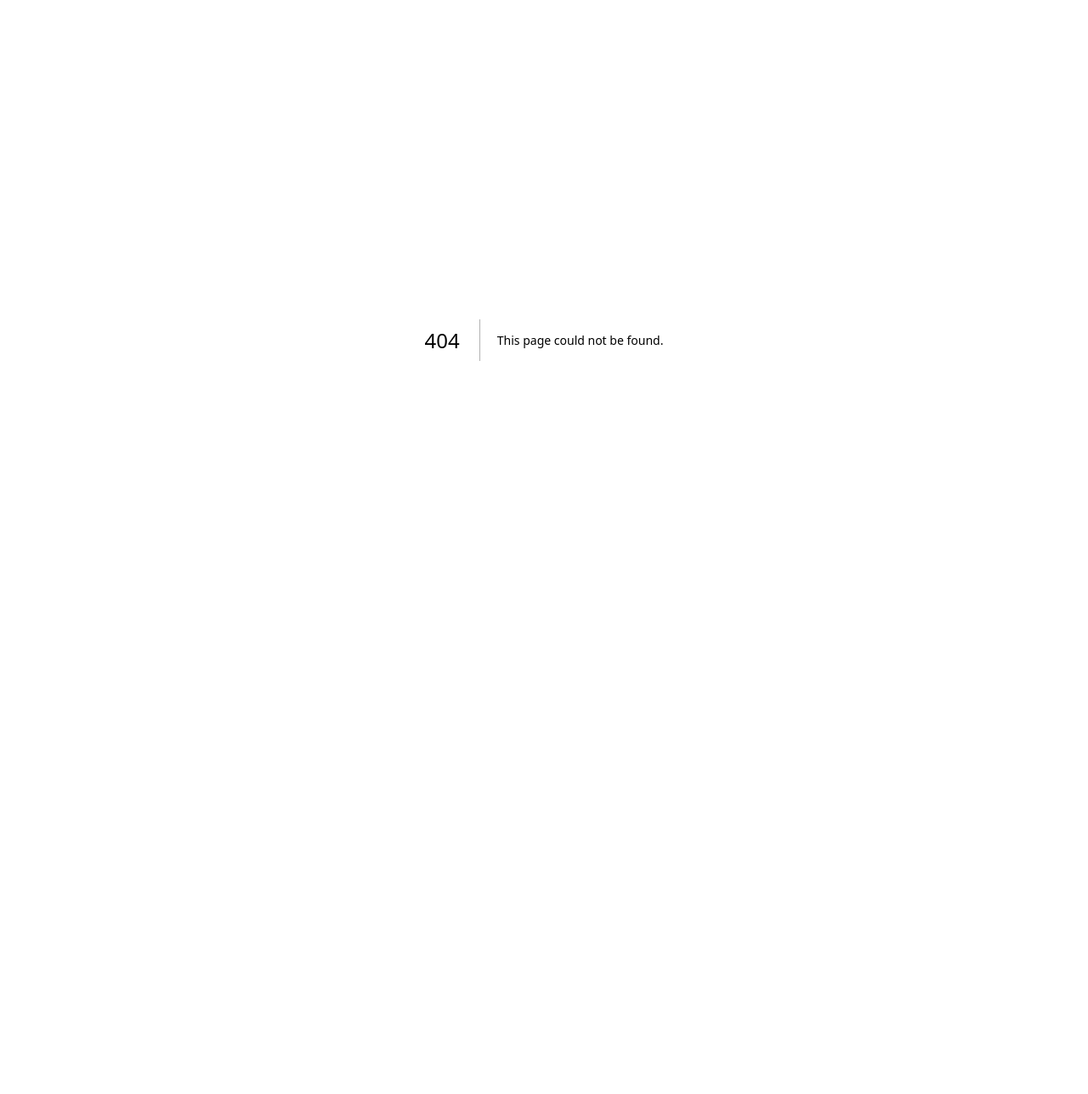
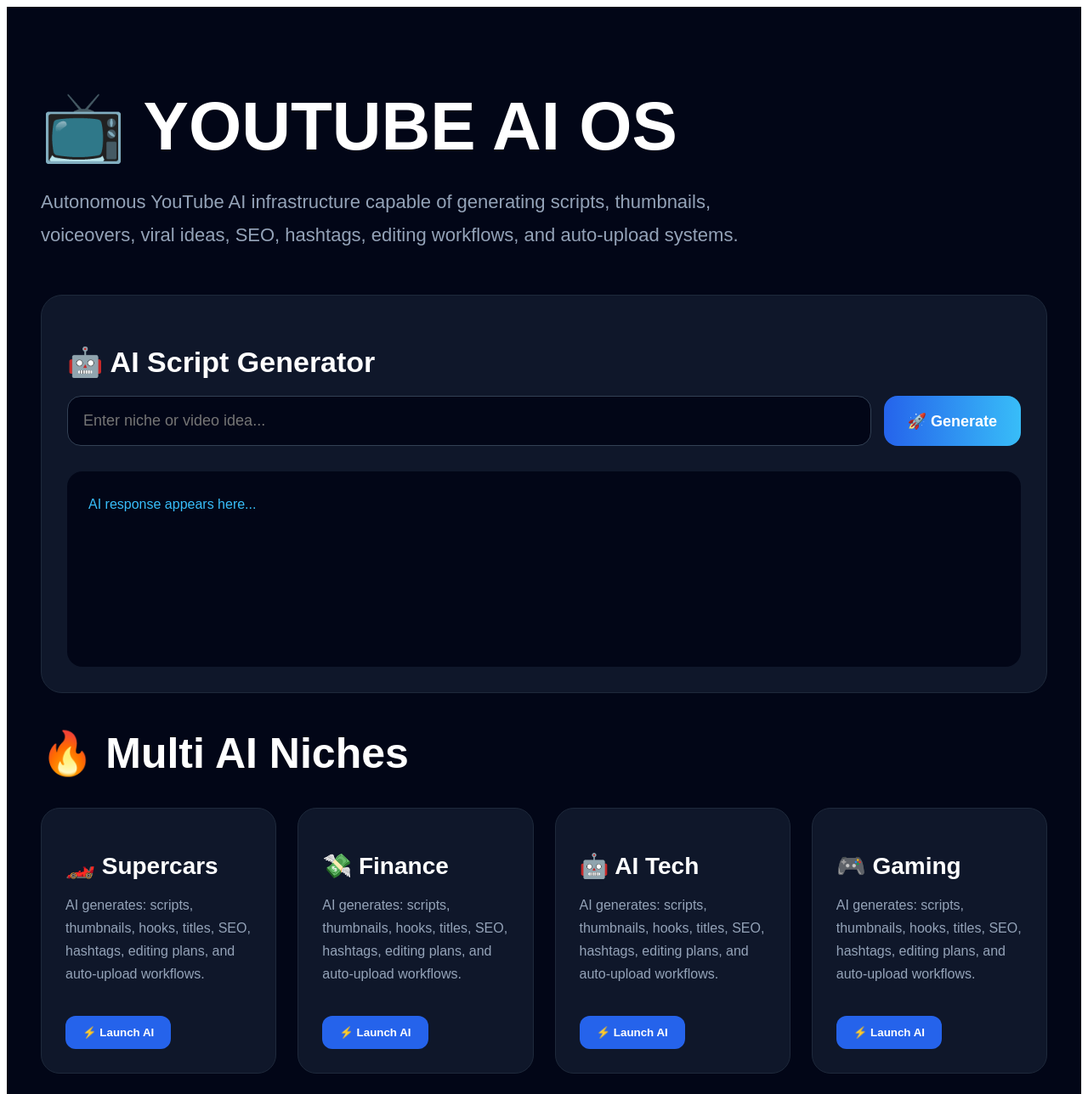
Before and after one commit to snapsparkofficial00-cloud/Ai, a Next.js app: page /youtube in a window 1280 px wide. Before the commit this address had no page. Shown: the top 1288 px of the page at 85% size. Before the commit the page ends 800 px from the top, so only its background shows below. Built offline with nearby package versions, Linux system fonts and the light colour scheme.

Commit message:
Create page.tsx

```diff
--- /dev/null
+++ b/app/youtube/page.tsx
@@ -0,0 +1,479 @@
+"use client";
+
+import { useState } from "react";
+
+export default function YouTubeAIPage() {
+
+  const [prompt, setPrompt] = useState("");
+
+  const [loading, setLoading] = useState(false);
+
+  const [result, setResult] = useState("");
+
+  async function generateScript() {
+
+    if (!prompt) return;
+
+    setLoading(true);
+
+    try {
+
+      const res = await fetch("/api/chat", {
+        method: "POST",
+        headers: {
+          "Content-Type": "application/json",
+        },
+        body: JSON.stringify({
+          message:
+            "Create a viral YouTube video strategy for: " +
+            prompt,
+        }),
+      });
+
+      const data = await res.json();
+
+      setResult(data.reply);
+
+    } catch (err) {
+
+      setResult("❌ AI ERROR");
+
+    }
+
+    setLoading(false);
+  }
+
+  return (
+    <main
+      style={{
+        background: "#020617",
+        minHeight: "100vh",
+        color: "white",
+        fontFamily: "Arial",
+        padding: "40px",
+      }}
+    >
+
+      {/* HEADER */}
+
+      <div
+        style={{
+          marginBottom: "50px",
+        }}
+      >
+
+        <h1
+          style={{
+            fontSize: "clamp(40px,8vw,80px)",
+            fontWeight: "bold",
+            marginBottom: "20px",
+          }}
+        >
+          📺 YOUTUBE AI OS
+        </h1>
+
+        <p
+          style={{
+            color: "#94a3b8",
+            fontSize: "22px",
+            lineHeight: "1.8",
+            maxWidth: "900px",
+          }}
+        >
+          Autonomous YouTube AI infrastructure
+          capable of generating scripts,
+          thumbnails, voiceovers, viral ideas,
+          SEO, hashtags, editing workflows,
+          and auto-upload systems.
+        </p>
+
+      </div>
+
+      {/* AI INPUT */}
+
+      <div
+        style={{
+          background: "#0f172a",
+          padding: "30px",
+          borderRadius: "25px",
+          border: "1px solid #1e293b",
+          marginBottom: "40px",
+        }}
+      >
+
+        <h2
+          style={{
+            fontSize: "34px",
+            marginBottom: "20px",
+          }}
+        >
+          🤖 AI Script Generator
+        </h2>
+
+        <div
+          style={{
+            display: "flex",
+            gap: "15px",
+            flexWrap: "wrap",
+          }}
+        >
+
+          <input
+            value={prompt}
+            onChange={(e) =>
+              setPrompt(e.target.value)
+            }
+            placeholder="Enter niche or video idea..."
+            style={{
+              flex: 1,
+              padding: "18px",
+              borderRadius: "16px",
+              border: "1px solid #334155",
+              background: "#020617",
+              color: "white",
+              fontSize: "18px",
+            }}
+          />
+
+          <button
+            onClick={generateScript}
+            style={{
+              background:
+                "linear-gradient(to right,#2563eb,#38bdf8)",
+              border: "none",
+              color: "white",
+              padding: "18px 28px",
+              borderRadius: "16px",
+              fontWeight: "bold",
+              cursor: "pointer",
+              fontSize: "18px",
+            }}
+          >
+            🚀 Generate
+          </button>
+
+        </div>
+
+        {/* RESULT */}
+
+        <div
+          style={{
+            marginTop: "30px",
+            background: "#020617",
+            padding: "25px",
+            borderRadius: "18px",
+            minHeight: "180px",
+            color: "#38bdf8",
+            lineHeight: "1.8",
+            whiteSpace: "pre-wrap",
+          }}
+        >
+
+          {loading
+            ? "🤖 AI generating..."
+            : result || "AI response appears here..."}
+
+        </div>
+
+      </div>
+
+      {/* MULTI AI NICHES */}
+
+      <section>
+
+        <h2
+          style={{
+            fontSize: "50px",
+            marginBottom: "35px",
+          }}
+        >
+          🔥 Multi AI Niches
+        </h2>
+
+        <div
+          style={{
+            display: "grid",
+            gridTemplateColumns:
+              "repeat(auto-fit,minmax(260px,1fr))",
+            gap: "25px",
+          }}
+        >
+
+          {[
+            "🏎️ Supercars",
+            "💸 Finance",
+            "🤖 AI Tech",
+            "🎮 Gaming",
+            "🌌 Space",
+            "🧠 Motivation",
+            "🎬 Movie Edits",
+            "🔥 Viral Facts",
+            "📱 Tech Reviews",
+            "💼 Business",
+            "🛸 Sci-Fi",
+            "🎵 Music",
+          ].map((item, index) => (
+
+            <div
+              key={index}
+              style={{
+                background: "#0f172a",
+                padding: "28px",
+                borderRadius: "22px",
+                border: "1px solid #1e293b",
+              }}
+            >
+
+              <h2
+                style={{
+                  fontSize: "28px",
+                  marginBottom: "16px",
+                }}
+              >
+                {item}
+              </h2>
+
+              <p
+                style={{
+                  color: "#94a3b8",
+                  lineHeight: "1.7",
+                }}
+              >
+                AI generates:
+                scripts,
+                thumbnails,
+                hooks,
+                titles,
+                SEO,
+                hashtags,
+                editing plans,
+                and auto-upload workflows.
+              </p>
+
+              <button
+                style={{
+                  marginTop: "20px",
+                  background: "#2563eb",
+                  border: "none",
+                  color: "white",
+                  padding: "12px 20px",
+                  borderRadius: "12px",
+                  cursor: "pointer",
+                  fontWeight: "bold",
+                }}
+              >
+                ⚡ Launch AI
+              </button>
+
+            </div>
+
+          ))}
+
+        </div>
+
+      </section>
+
+      {/* AUTOMATION */}
+
+      <section
+        style={{
+          marginTop: "70px",
+        }}
+      >
+
+        <h2
+          style={{
+            fontSize: "50px",
+            marginBottom: "35px",
+          }}
+        >
+          ⚡ Automation Pipeline
+        </h2>
+
+        <div
+          style={{
+            display: "grid",
+            gridTemplateColumns:
+              "repeat(auto-fit,minmax(320px,1fr))",
+            gap: "25px",
+          }}
+        >
+
+          <PipelineCard
+            title="🧠 Script AI"
+            desc="Creates viral scripts automatically."
+          />
+
+          <PipelineCard
+            title="🎬 Video AI"
+            desc="Creates cinematic shorts and edits."
+          />
+
+          <PipelineCard
+            title="🎤 Voice AI"
+            desc="Generates realistic AI voiceovers."
+          />
+
+          <PipelineCard
+            title="🖼️ Thumbnail AI"
+            desc="Creates high CTR thumbnails."
+          />
+
+          <PipelineCard
+            title="📤 Auto Upload"
+            desc="Uploads videos automatically."
+          />
+
+          <PipelineCard
+            title="📊 Analytics AI"
+            desc="Tracks growth and optimizes videos."
+          />
+
+        </div>
+
+      </section>
+
+      {/* STATS */}
+
+      <section
+        style={{
+          marginTop: "70px",
+        }}
+      >
+
+        <h2
+          style={{
+            fontSize: "50px",
+            marginBottom: "35px",
+          }}
+        >
+          📊 Live AI Metrics
+        </h2>
+
+        <div
+          style={{
+            display: "grid",
+            gridTemplateColumns:
+              "repeat(auto-fit,minmax(260px,1fr))",
+            gap: "25px",
+          }}
+        >
+
+          <StatCard
+            title="📺 Videos Generated"
+            value="12,480"
+            color="#38bdf8"
+          />
+
+          <StatCard
+            title="🔥 Viral Score"
+            value="98%"
+            color="#ef4444"
+          />
+
+          <StatCard
+            title="💰 Revenue"
+            value="$82,000"
+            color="#22c55e"
+          />
+
+          <StatCard
+            title="👁️ Views"
+            value="48M"
+            color="#a855f7"
+          />
+
+        </div>
+
+      </section>
+
+    </main>
+  );
+}
+
+/* PIPELINE CARD */
+
+function PipelineCard({
+  title,
+  desc,
+}: {
+  title: string;
+  desc: string;
+}) {
+
+  return (
+    <div
+      style={{
+        background: "#0f172a",
+        padding: "30px",
+        borderRadius: "24px",
+        border: "1px solid #1e293b",
+      }}
+    >
+
+      <h2
+        style={{
+          fontSize: "30px",
+          marginBottom: "18px",
+        }}
+      >
+        {title}
+      </h2>
+
+      <p
+        style={{
+          color: "#94a3b8",
+          lineHeight: "1.7",
+        }}
+      >
+        {desc}
+      </p>
+
+    </div>
+  );
+}
+
+/* STATS */
+
+function StatCard({
+  title,
+  value,
+  color,
+}: {
+  title: string;
+  value: string;
+  color: string;
+}) {
+
+  return (
+    <div
+      style={{
+        background: "#0f172a",
+        padding: "30px",
+        borderRadius: "24px",
+        border: "1px solid #1e293b",
+      }}
+    >
+
+      <h2
+        style={{
+          fontSize: "24px",
+          marginBottom: "15px",
+        }}
+      >
+        {title}
+      </h2>
+
+      <p
+        style={{
+          fontSize: "46px",
+          color,
+          fontWeight: "bold",
+        }}
+      >
+        {value}
+      </p>
+
+    </div>
+  );
+}
```
